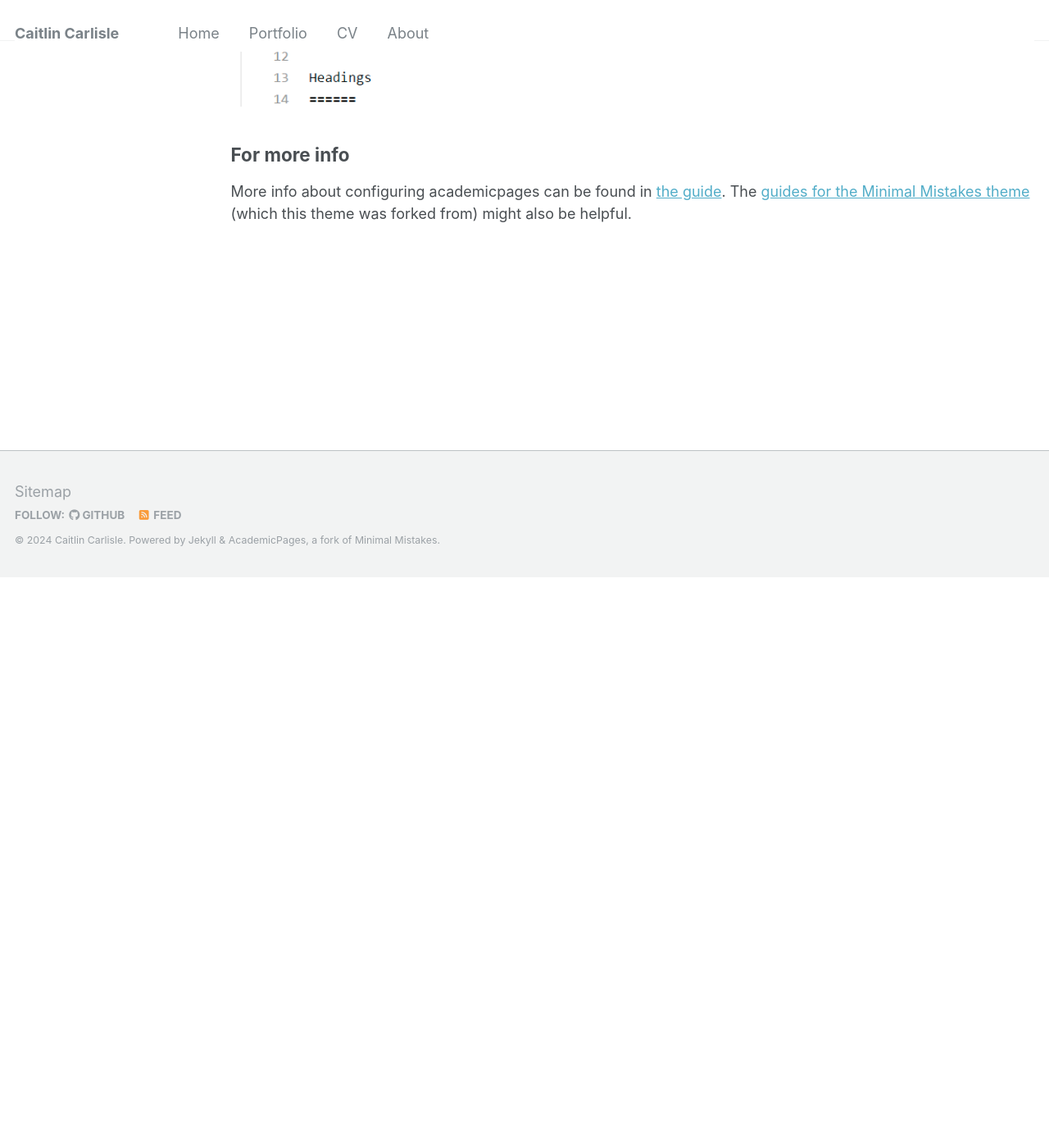
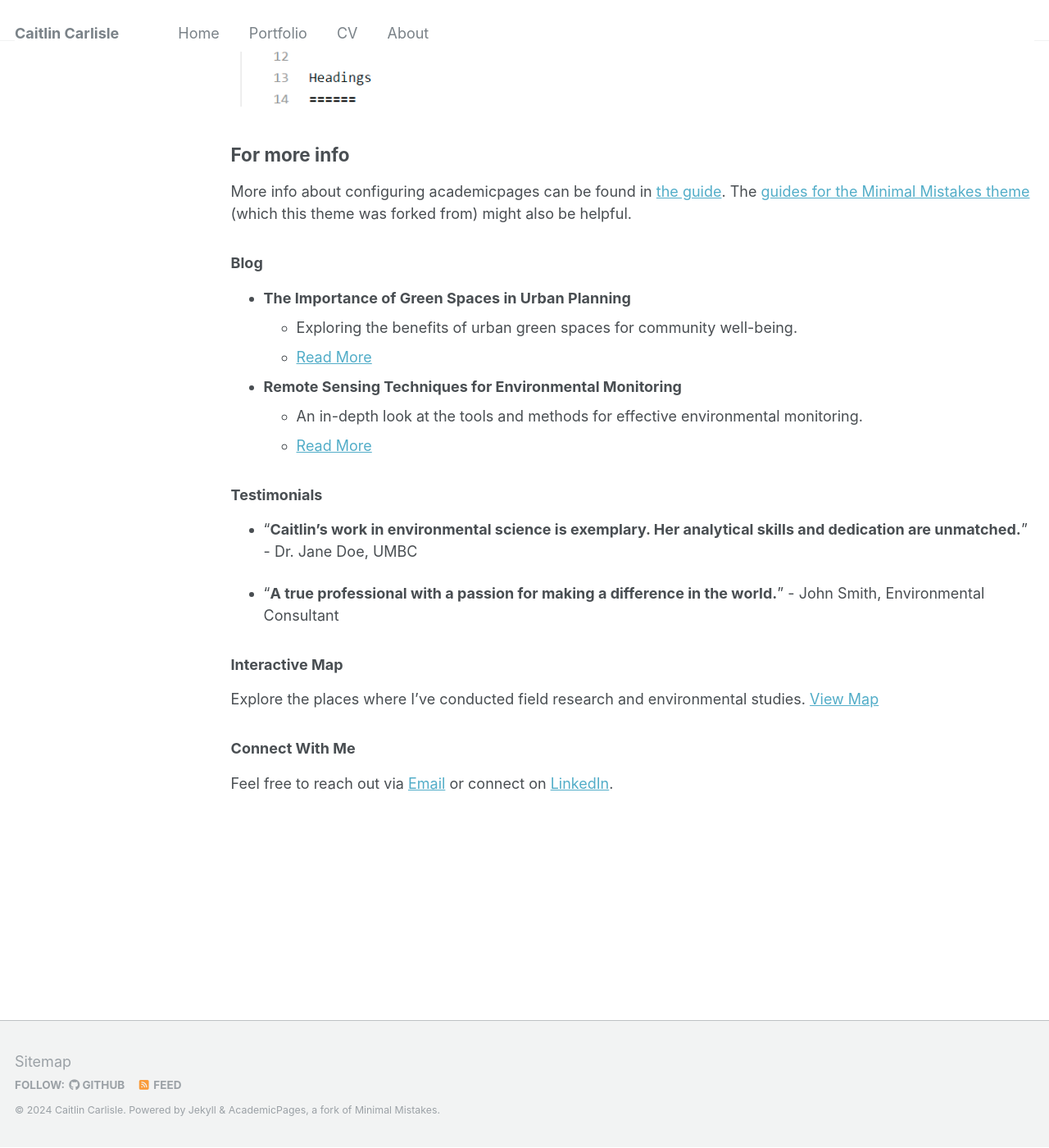
Before and after one commit to Catcarlisle/catcarlisle.github.io, a Jekyll site: the page built from _pages/about.md, in a window 1280 px wide and 1400 px high, scrolled down 2590 px. Shown: the whole window at 82% size. Built offline with Jekyll 4.4.1, drawn with Linux system fonts in a browser that asks for light colours; before the commit the page ends 3295 px from its top, so only the background shows below that.

Commit message:
update landing

```diff
--- a/_pages/about.md
+++ b/_pages/about.md
@@ -47,3 +47,23 @@ Example: editing a markdown file for a talk
 For more info
 ------
 More info about configuring academicpages can be found in [the guide](https://academicpages.github.io/markdown/). The [guides for the Minimal Mistakes theme](https://mmistakes.github.io/minimal-mistakes/docs/configuration/) (which this theme was forked from) might also be helpful.
+
+### Blog
+- **The Importance of Green Spaces in Urban Planning**
+  - Exploring the benefits of urban green spaces for community well-being.
+  - [Read More](link_to_article)
+
+- **Remote Sensing Techniques for Environmental Monitoring**
+  - An in-depth look at the tools and methods for effective environmental monitoring.
+  - [Read More](link_to_article)
+
+### Testimonials
+- "**Caitlin's work in environmental science is exemplary. Her analytical skills and dedication are unmatched.**" - Dr. Jane Doe, UMBC
+
+- "**A true professional with a passion for making a difference in the world.**" - John Smith, Environmental Consultant
+
+### Interactive Map
+Explore the places where I've conducted field research and environmental studies. [View Map](link_to_map)
+
+### Connect With Me
+Feel free to reach out via [Email](mailto:caitlin.a.carlisle@gmail.com) or connect on [LinkedIn](https://www.linkedin.com/in/caitlin-carlisle-64533a1a2).
```
